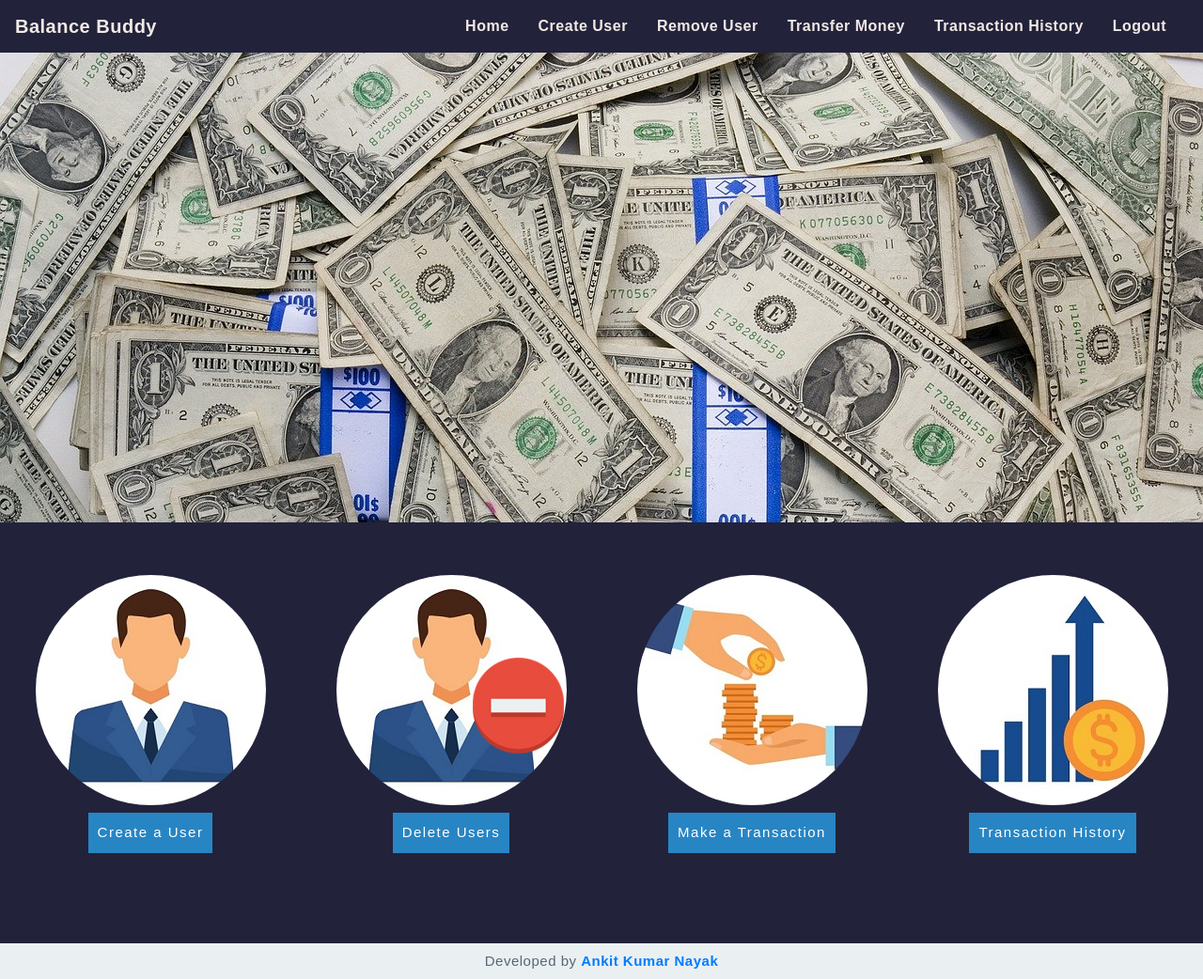
After one commit to ankitnayak09/BalanceBuddy-PHP, a PHP site: page /admin.php in a window 1280 px wide. The commit adds this page. Shown: the whole page at 94% size. Run offline with PHP 8.4, Linux system fonts and the light colour scheme.

Commit message:
Create Admin Page

```diff
--- /dev/null
+++ b/admin.php
@@ -0,0 +1,88 @@
+<!doctype html>
+<html lang="en">
+
+<head>
+  <!-- Required meta tags -->
+  <meta charset="utf-8">
+  <meta name="viewport" content="width=device-width, initial-scale=1, shrink-to-fit=no">
+
+  <!-- Bootstrap CSS -->
+  <link rel="stylesheet" href="https://stackpath.bootstrapcdn.com/bootstrap/4.5.2/css/bootstrap.min.css"
+    integrity="sha384-JcKb8q3iqJ61gNV9KGb8thSsNjpSL0n8PARn9HuZOnIxN0hoP+VmmDGMN5t9UJ0Z" crossorigin="anonymous">
+  <link rel="stylesheet" type="text/css" href="css/style.css">
+  <link rel="stylesheet" type="text/css" href="css/navbar.css">
+
+  <title>Admin Page | Balance Buddy</title>
+
+  <style>
+    /* Custom CSS */
+    body {
+      background-color: #22223B;
+    }
+
+    .hero-div {
+      background-image: url("img/hero.jpg");
+      height: 500px;
+      overflow: hidden;
+    }
+  </style>
+</head>
+
+<body>
+  <?php
+  include 'navbar.php';
+  ?>
+
+  <div class="container-fluid">
+    <!-- Introduction section -->
+    <div class="row intro">
+
+      <div class="col-sm-12 col-md img text-center hero-div">
+        <!-- TODO: Replace Hero Image -->
+        <!-- <img src="img/bank.png" class="img-fluid pt-2"> -->
+        <!-- <img src="img/hero.jpg" class="img-fluid pt-2"> -->
+      </div>
+    </div>
+
+    <!-- Activity section -->
+    <div class="row activity text-center py-5">
+      <div class="col-md act">
+        <img src="img/user.jpg" class="img-fluid my-2" style="border-radius: 50%">
+        <br>
+        <a href="createuser.php"><button style="background-color : #2785C4;" style="border-radius:0%">Create a
+            User</button></a>
+      </div>
+      <div class="col-md act">
+        <img src="img/ruser.jpg" class="img-fluid my-2" style="border-radius: 50%">
+        <br>
+        <a href="removeuser.php"><button style="background-color : #2785C4;" style="border-radius:0%">Delete
+            Users</button></a>
+      </div>
+      <div class="col-md act">
+        <img src="img/transfer.jpg" class="img-fluid my-2" style="border-radius: 50%">
+        <br>
+        <a href="transfermoney.php"><button style="background-color : #2785C4;">Make a Transaction</button></a>
+      </div>
+      <div class="col-md act">
+        <img src="img/history.jpg" class="img-fluid my-2" style="border-radius: 50%">
+        <br>
+        <a href="transactionhistory.php"><button style="background-color : #2785C4;">Transaction History</button></a>
+      </div>
+
+    </div>
+  </div>
+  <footer class="text-center mt-5 py-2">
+    <p>Developed by <a href="#">
+        <b>Ankit Kumar Nayak</b>
+      </a>
+    </p>
+  </footer>
+  <script src="https://code.jquery.com/jquery-3.5.1.slim.min.js"
+    integrity="sha384-DfXdz2htPH0lsSSs5nCTpuj/zy4C+OGpamoFVy38MVBnE+IbbVYUew+OrCXaRkfj"
+    crossorigin="anonymous"></script>
+  <script src="https://cdn.jsdelivr.net/npm/bootstrap@4.5.3/dist/js/bootstrap.bundle.min.js"
+    integrity="sha384-ho+j7jyWK8fNQe+A12Hb8AhRq26LrZ/JpcUGGOn+Y7RsweNrtN/tE3MoK7ZeZDyx"
+    crossorigin="anonymous"></script>
+</body>
+
+</html>
--- a/createuser.php
+++ b/createuser.php
@@ -39,7 +39,6 @@
       echo "<script> alert('User has been created!');
                                window.location='transfermoney.php';
                      </script>";
-
     }
   }
   ?>
--- a/navbar.php
+++ b/navbar.php
@@ -1,7 +1,7 @@
 <!-- navbar -->
 <nav class="navbar navbar-expand-md navbar-light">
   <!-- TODO: Add WebApp Logo -->
-  <a class="navbar-brand" href="index.php" style="color: #F2E9E4;">
+  <a class="navbar-brand" href="home.php" style="color: #F2E9E4;">
     <!-- <img src="img/bnklg.png" alt="Logo" width="26" style="margin-bottom:4px;">  -->
     <b>Balance Buddy</b></a>
   <button class="navbar-toggler" type="button" data-toggle="collapse" data-target="#collapsibleNavbar">
@@ -10,7 +10,7 @@
   <div class="collapse navbar-collapse" id="collapsibleNavbar">
     <ul class="navbar-nav ml-auto">
       <li class="nav-item">
-        <a class="nav-link" href="index.php" style="color: #F2E9E4;"><b>Home</b></a>
+        <a class="nav-link" href="home.php" style="color: #F2E9E4;"><b>Home</b></a>
       </li>
       <li class="nav-item">
         <a class="nav-link" href="createuser.php" style="color: #F2E9E4;"><b>Create User</b></a>
@@ -24,5 +24,8 @@
       <li class="nav-item">
         <a class="nav-link" href="transactionhistory.php" style="color: #F2E9E4;"><b>Transaction History</b></a>
       </li>
+      <li class="nav-item">
+        <a class="nav-link" href="index.php" style="color: #F2E9E4;"><b>Logout</b></a>
+      </li>
   </div>
 </nav>
--- a/removeuser.php
+++ b/removeuser.php
@@ -74,10 +74,10 @@
                                         ; ?>
                                     </td>
                                     <td class="py-2">
-                                        <?php echo $rows['name'] ?>
+                                        <?php echo $rows['username'] ?>
                                     </td>
                                     <td class="py-2">
-                                        <?php echo $rows['gender'] ?>
+                                        <?php echo $rows['email'] ?>
                                     </td>
                                     <td class="py-2">Rs.
                                         <?php echo $rows['balance'] ?> /-
```
Also changed, not shown: DATABASE FILE/balancebuddy.sql (renamed from DATABASE FILE/banksysphp.sql, +18 -17 lines), TODO.md (added, +2 -0 lines), config.php (+8 -8 lines), index.php (+32 -4 lines), signup.php (+22 -6 lines).
